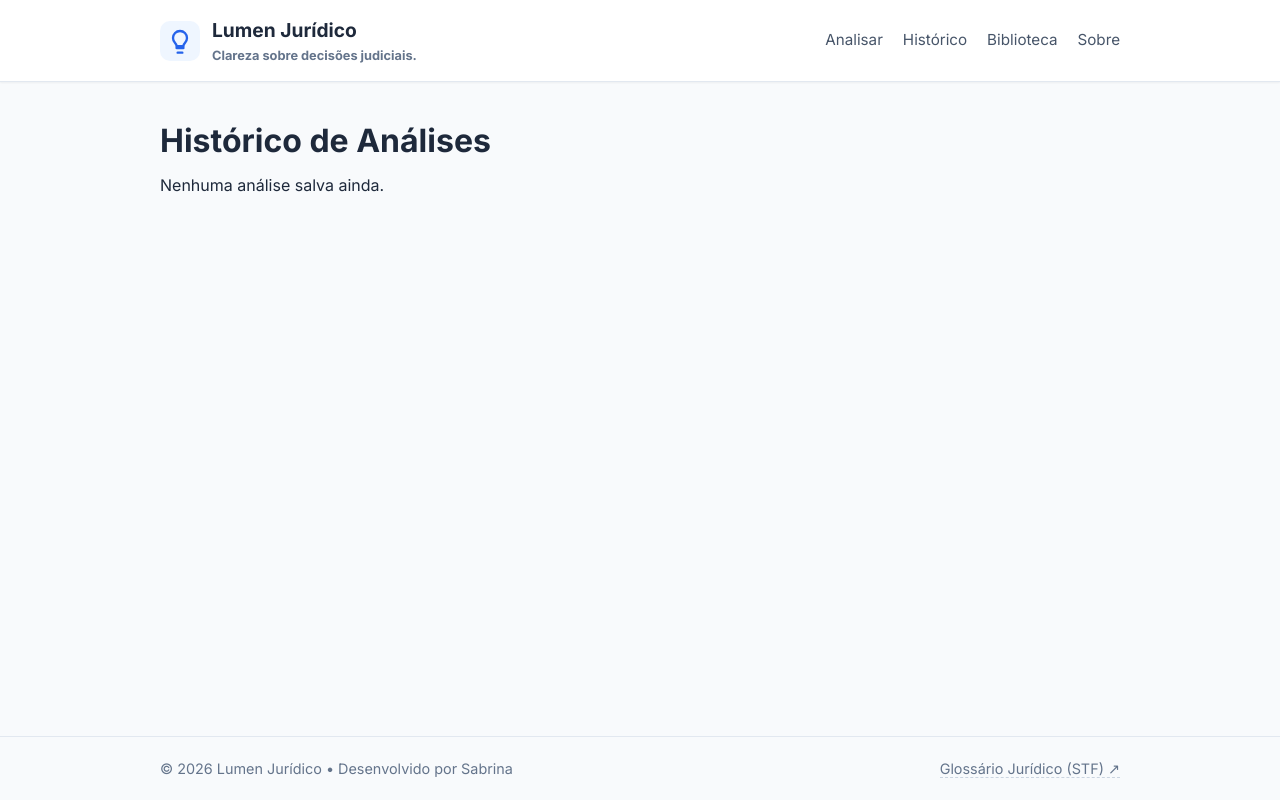
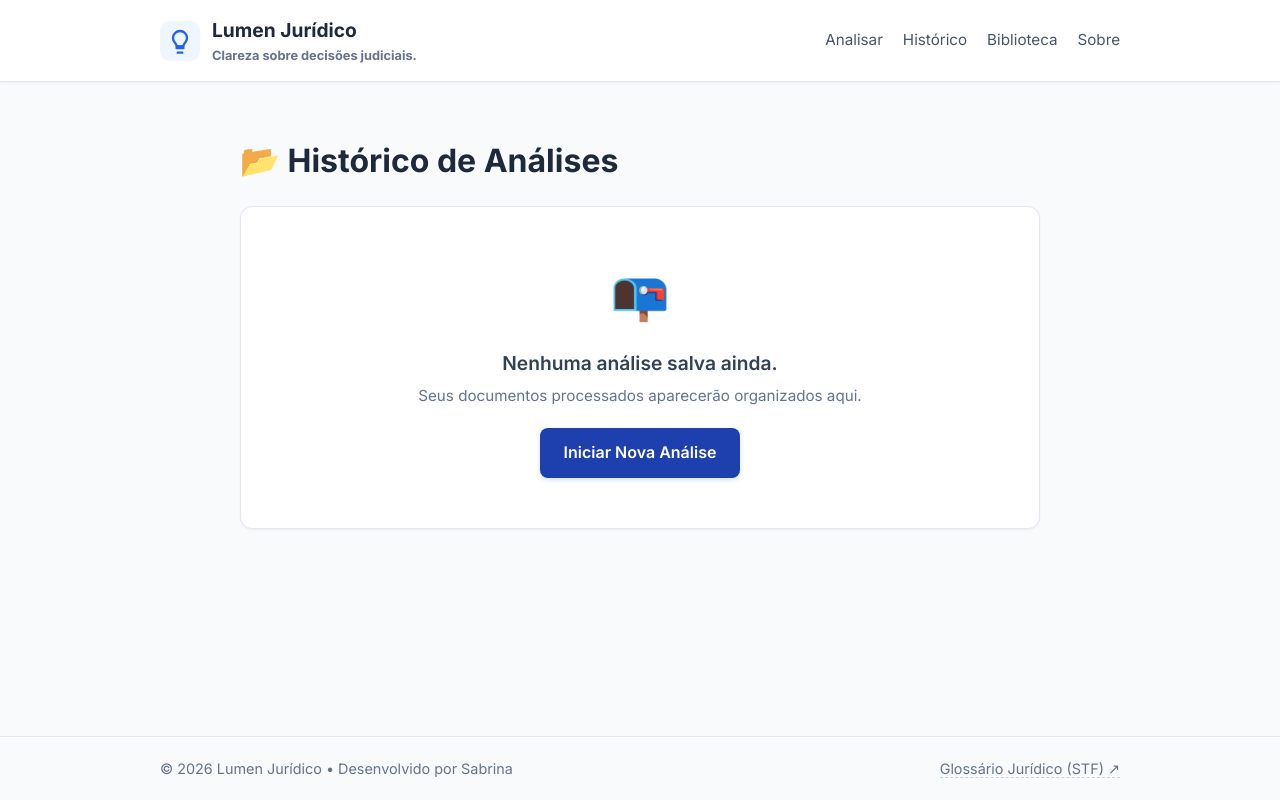
Before and after one commit to sabrinaandraderocha-cmyk/lumen-juridico, a Flask app: page /historico in a window 1280 px wide. Run offline with Flask 3, Linux system fonts and the light colour scheme.

Commit message:
Update historico.html

```diff
--- a/templates/historico.html
+++ b/templates/historico.html
@@ -1,37 +1,69 @@
 {% extends "base.html" %}
+{% block title %}Histórico • Lumen Jurídico{% endblock %}
 
 {% block content %}
-<div class="max-w-4xl mx-auto px-4 py-8">
-    <h1 class="text-3xl font-bold text-slate-800 mb-6">Histórico de Análises</h1>
+<div style="max-width: 800px; margin: 0 auto; padding: 20px 0;">
+    <h1 style="color: #1e293b; margin-bottom: 25px; display: flex; align-items: center; gap: 10px;">
+        📂 Histórico de Análises
+    </h1>
 
-    <div class="bg-white rounded-xl shadow-sm border border-slate-200 overflow-hidden">
+    <div class="card shadow-sm" style="padding: 0; overflow: hidden; border-radius: 12px; border: 1px solid #e2e8f0;">
         {% for item in paginacao.items %}
-        <div class="p-5 border-b last:border-0 hover:bg-slate-50 transition flex justify-between items-center group">
-            <div>
-                <a href="{{ url_for('resultado', id=item.id) }}" class="font-semibold text-lg text-slate-800 hover:text-blue-700">
-                    {{ item.titulo_resumo }}
+        <div style="padding: 20px; border-bottom: 1px solid #e2e8f0; display: flex; justify-content: space-between; align-items: center; background-color: #ffffff; transition: background-color 0.2s;" onmouseover="this.style.backgroundColor='#f8fafc'" onmouseout="this.style.backgroundColor='#ffffff'">
+
+            <div style="flex: 1; padding-right: 20px;">
+                <a href="{{ url_for('resultado', id=item.id) }}" style="text-decoration: none; font-size: 1.15rem; font-weight: 700; color: #0f172a; display: block; margin-bottom: 6px;">
+                    {{ item.titulo_resumo or "Análise Sem Título" }}
                 </a>
-                <p class="text-sm text-slate-500 mt-1">
-                    {{ item.data_criacao.strftime('%d/%m/%Y às %H:%M') }}
-                </p>
+
+                <div style="display: flex; gap: 15px; align-items: center;">
+                    <span style="font-size: 0.85rem; color: #64748b; display: flex; align-items: center; gap: 4px;">
+                        🕒 {{ item.data_criacao.strftime('%d/%m/%Y às %H:%M') }}
+                    </span>
+
+                    {# Nova etiqueta com o Tipo de Peça salvo pela IA #}
+                    {% if item.tipo_peca %}
+                    <span style="font-size: 0.75rem; background: #e0f2fe; color: #0369a1; padding: 2px 10px; border-radius: 99px; font-weight: 600; border: 1px solid #bae6fd;">
+                        {{ item.tipo_peca }}
+                    </span>
+                    {% endif %}
+                </div>
             </div>
-            <div class="flex gap-3 opacity-0 group-hover:opacity-100 transition">
-                <a href="{{ url_for('resultado', id=item.id) }}" class="text-blue-600 hover:underline text-sm font-medium">Ver</a>
-                <a href="{{ url_for('excluir', id=item.id) }}" class="text-red-600 hover:underline text-sm font-medium" onclick="return confirm('Apagar este registro?')">Excluir</a>
+
+            <div style="display: flex; gap: 10px; align-items: center;">
+                <a href="{{ url_for('resultado', id=item.id) }}" class="btn secondary" style="padding: 8px 14px; font-size: 0.9rem; margin: 0;">
+                    👁️ Ver
+                </a>
+                <a href="{{ url_for('excluir', id=item.id) }}" class="btn" style="padding: 8px 14px; font-size: 0.9rem; background: #fef2f2; color: #b91c1c; border: 1px solid #fecaca; margin: 0;" onclick="return confirm('Tem certeza que deseja apagar esta análise permanentemente?')">
+                    🗑️ Excluir
+                </a>
             </div>
+
         </div>
         {% else %}
-        <div class="p-8 text-center text-slate-500">Nenhuma análise salva ainda.</div>
+        <div style="padding: 50px 20px; text-align: center; color: #64748b;">
+            <div style="font-size: 3rem; margin-bottom: 15px;">📭</div>
+            <p style="font-size: 1.2rem; color: #334155; font-weight: 600; margin-bottom: 5px;">Nenhuma análise salva ainda.</p>
+            <p style="font-size: 0.95rem; margin-bottom: 20px;">Seus documentos processados aparecerão organizados aqui.</p>
+            <a href="{{ url_for('home') }}" class="btn primary" style="margin: 0 auto;">Iniciar Nova Análise</a>
+        </div>
         {% endfor %}
     </div>
 
-    <div class="mt-6 flex justify-center gap-2">
+    {% if paginacao.has_prev or paginacao.has_next %}
+    <div style="margin-top: 25px; display: flex; justify-content: center; gap: 10px;">
         {% if paginacao.has_prev %}
-            <a href="{{ url_for('historico', page=paginacao.prev_num) }}" class="px-4 py-2 bg-white border rounded hover:bg-slate-50">Anterior</a>
+            <a href="{{ url_for('historico', page=paginacao.prev_num) }}" class="btn secondary">
+                ⬅️ Anterior
+            </a>
         {% endif %}
+
         {% if paginacao.has_next %}
-            <a href="{{ url_for('historico', page=paginacao.next_num) }}" class="px-4 py-2 bg-white border rounded hover:bg-slate-50">Próxima</a>
+            <a href="{{ url_for('historico', page=paginacao.next_num) }}" class="btn secondary">
+                Próxima ➡️
+            </a>
         {% endif %}
     </div>
+    {% endif %}
 </div>
 {% endblock %}
```
